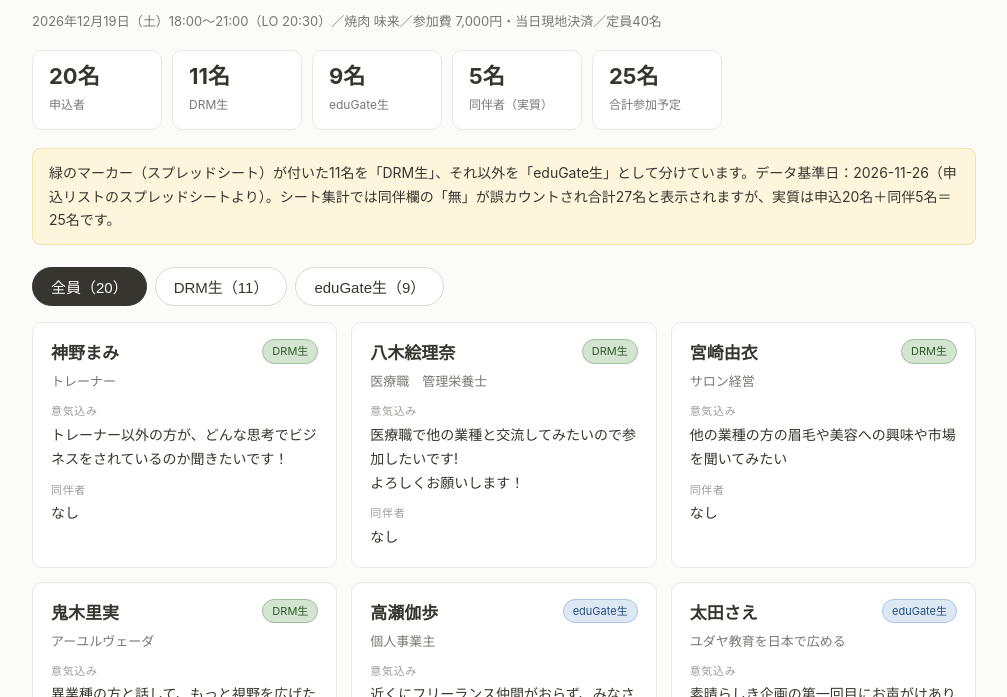
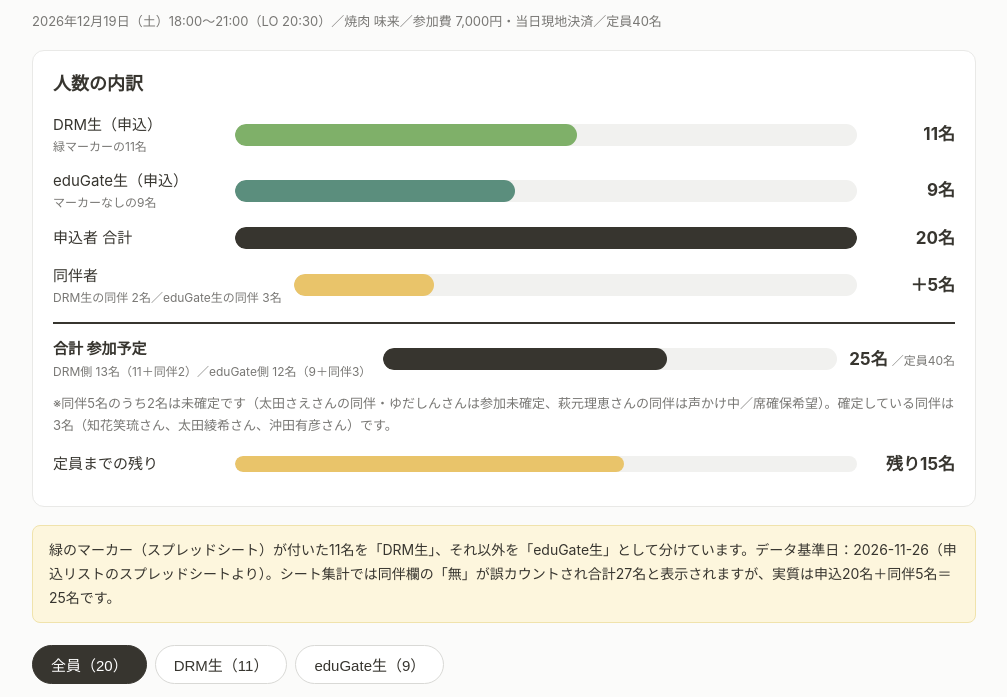
Before and after one commit to megumi-maniy/gate-dashboard, a plain HTML site: page sakidori/index.html in a window 1280 px wide. Shown: the part 75-772 px from the top of the page, without its empty margins (136-1143 px from the left). Drawn offline with Linux system fonts and the light colour scheme.

Commit message:
SAKIDORI申込者リスト 人数の内訳を分かりやすく表示

```diff
--- a/sakidori/index.html
+++ b/sakidori/index.html
@@ -26,15 +26,33 @@ h1{font-size:26px;margin:0 0 4px}h2{font-size:20px;margin:28px 0 10px}
 .label{font-size:11px;color:#9b9a97;letter-spacing:.06em;margin-top:10px}
 .purpose,.companion{margin:2px 0;font-size:14px}
 footer{margin-top:36px;color:#9b9a97;font-size:12px}
+.breakdown{background:#fff;border:1px solid #e9e9e7;border-radius:12px;padding:18px 20px;margin:18px 0}
+.breakdown h2{margin:0 0 12px;font-size:18px;border:none;padding:0}
+.bd-row{display:flex;align-items:center;gap:12px;margin:10px 0;flex-wrap:wrap}
+.bd-label{min-width:170px;font-size:15px}
+.bd-label small{color:#787774;font-size:12px;display:block}
+.bd-bar{flex:1;min-width:160px;background:#f1f1ef;border-radius:999px;height:22px;overflow:hidden}
+.bd-fill{height:100%;border-radius:999px}
+.bd-fill.drm{background:#7fb069}.bd-fill.edu{background:#5b8e7d}.bd-fill.comp{background:#e9c46a}.bd-fill.total{background:#37352f}
+.bd-num{font-size:17px;font-weight:700;min-width:86px;text-align:right}
+.bd-num small{font-weight:400;color:#787774;font-size:12px}
+.bd-total{border-top:2px solid #37352f;margin-top:14px;padding-top:12px}
+.bd-note{font-size:13px;color:#787774;margin-top:8px}
+.capacity{margin-top:12px;font-size:14px}
+.capacity .bd-bar{height:16px}
+
 </style></head><body><div class="wrap">
 <h1>SAKIDORI異業種交流会（第1回）申込者リスト</h1>
 <p class="sub">2026年12月19日（土）18:00〜21:00（LO 20:30）／焼肉 味来／参加費 7,000円・当日現地決済／定員40名</p>
-<div class="summary">
-<div class="stat"><b>20名</b><span>申込者</span></div>
-<div class="stat"><b>11名</b><span>DRM生</span></div>
-<div class="stat"><b>9名</b><span>eduGate生</span></div>
-<div class="stat"><b>5名</b><span>同伴者（実質）</span></div>
-<div class="stat"><b>25名</b><span>合計参加予定</span></div>
+<div class="breakdown">
+<h2>人数の内訳</h2>
+<div class="bd-row"><div class="bd-label">DRM生（申込）<small>緑マーカーの11名</small></div><div class="bd-bar"><div class="bd-fill drm" style="width:55%"></div></div><div class="bd-num">11名</div></div>
+<div class="bd-row"><div class="bd-label">eduGate生（申込）<small>マーカーなしの9名</small></div><div class="bd-bar"><div class="bd-fill edu" style="width:45%"></div></div><div class="bd-num">9名</div></div>
+<div class="bd-row"><div class="bd-label">申込者 合計</div><div class="bd-bar"><div class="bd-fill total" style="width:100%"></div></div><div class="bd-num">20名</div></div>
+<div class="bd-row"><div class="bd-label">同伴者<small>DRM生の同伴 2名／eduGate生の同伴 3名</small></div><div class="bd-bar"><div class="bd-fill comp" style="width:25%"></div></div><div class="bd-num">＋5名</div></div>
+<div class="bd-row bd-total"><div class="bd-label"><b>合計 参加予定</b><small>DRM側 13名（11＋同伴2）／eduGate側 12名（9＋同伴3）</small></div><div class="bd-bar"><div class="bd-fill total" style="width:62.5%"></div></div><div class="bd-num">25名 <small>／定員40名</small></div></div>
+<p class="bd-note">※同伴5名のうち2名は未確定です（太田さえさんの同伴・ゆだしんさんは参加未確定、萩元理恵さんの同伴は声かけ中／席確保希望）。確定している同伴は3名（知花笑琉さん、太田綾希さん、沖田有彦さん）です。</p>
+<div class="capacity bd-row"><div class="bd-label">定員までの残り</div><div class="bd-bar"><div class="bd-fill comp" style="width:62.5%"></div></div><div class="bd-num">残り15名</div></div>
 </div>
 <div class="info">緑のマーカー（スプレッドシート）が付いた11名を「DRM生」、それ以外を「eduGate生」として分けています。データ基準日：2026-11-26（申込リストのスプレッドシートより）。シート集計では同伴欄の「無」が誤カウントされ合計27名と表示されますが、実質は申込20名＋同伴5名＝25名です。</div>
 <div class="tabs">
```
